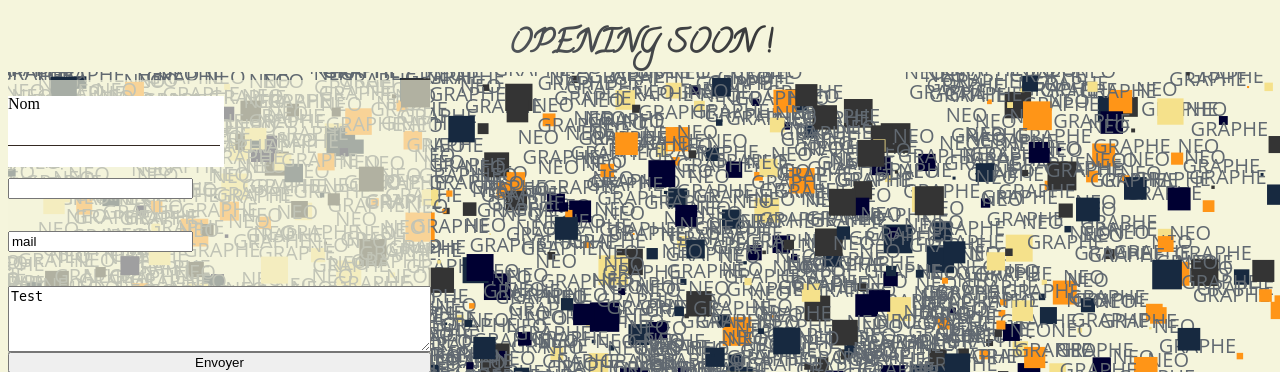
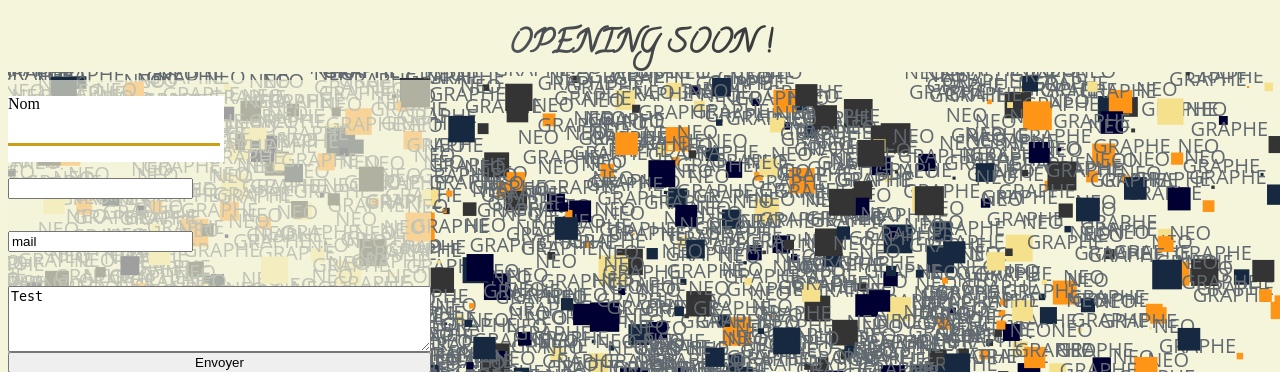
Before and after one commit to Asakuracl/Neographe, a PHP site: page / in a window 1280 px wide. Shown: the top 372 px of the page. Run offline with PHP 8.4, Linux system fonts and the light colour scheme.

Commit message:
config label after

```diff
--- a/css/style.css
+++ b/css/style.css
@@ -42,8 +42,8 @@ h1 {
 #formulName input {
   width: 100%;
   height: 100%;
-  color: #cc9f18;
-  padding-top: 20px;
+  color: #342922;
+  padding-top: 15px;
   border: none;
 }
 
@@ -58,6 +58,13 @@ h1 {
 }
 
 #formulName label::after {
+  content: "";
+  position: absolute;
+  bottom: -1px;
+  left: 0px;
+  width: 100%;
+  height: 100%;
+  border-bottom: 3px solid #cc9f18;
 }
 
 @keyframes turn {
```
